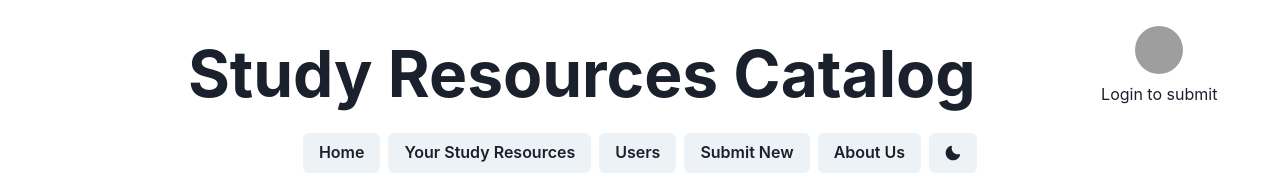
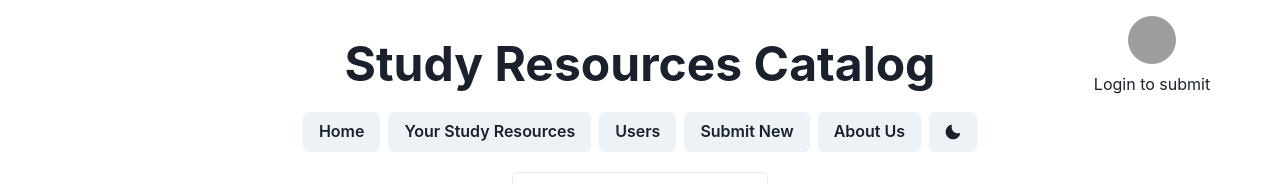
Before and after one commit to lucjastozek/study-resource-catalog-front, a React (Vite) app: page / in a window 1280 px wide. Shown: the top 183 px of the page. Built offline with nearby package versions, Linux system fonts and the light colour scheme; no server answers; grey boxes are pictures that could not be loaded.

Commit message:
center title

```diff
--- a/src/components/App.tsx
+++ b/src/components/App.tsx
@@ -126,20 +126,27 @@ function App() {
                             }
                             width={"100vw"}
                         >
-                            {isLargeScreen && <Text gridArea={"empty"}></Text>}
+                            {isLargeScreen && (
+                                <Text gridArea={"empty"} width={"20vw"}></Text>
+                            )}
 
                             <Heading
                                 gridArea={"heading"}
                                 textAlign={"center"}
                                 mb={5}
                                 mt={5}
-                                fontSize={{ base: "1.5rem", lg: "4rem" }}
+                                fontSize={{ base: "1.5rem", lg: "3rem" }}
+                                margin={"auto"}
                             >
                                 Study Resources Catalog
                             </Heading>
 
                             <Popover>
-                                <Box gridArea={"avatar"} margin={"auto"}>
+                                <Box
+                                    gridArea={"avatar"}
+                                    width={"20vw"}
+                                    marginLeft={"auto"}
+                                >
                                     <PopoverTrigger>
                                         <Box textAlign="center" mb={"4"}>
                                             <Avatar
```
